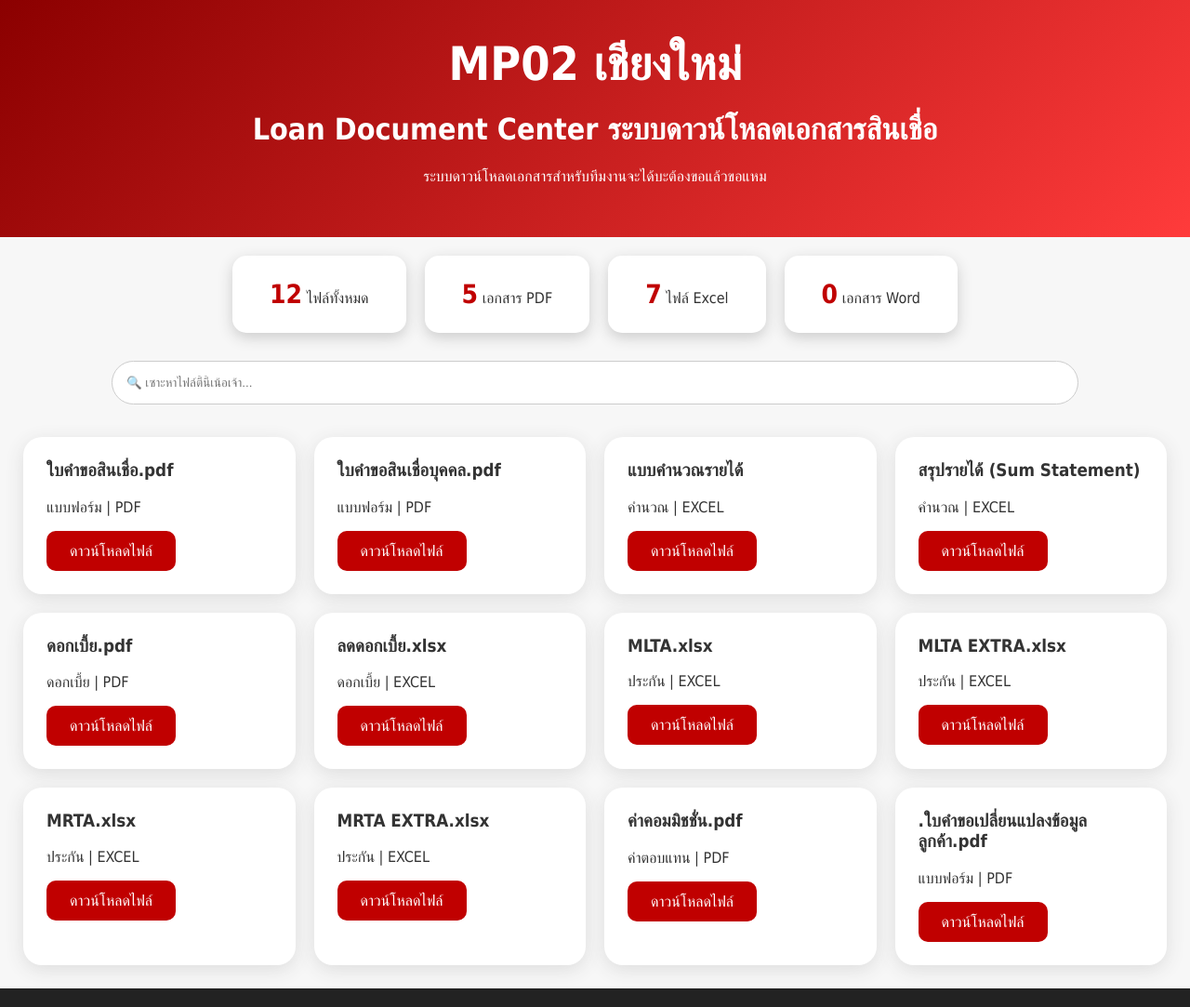
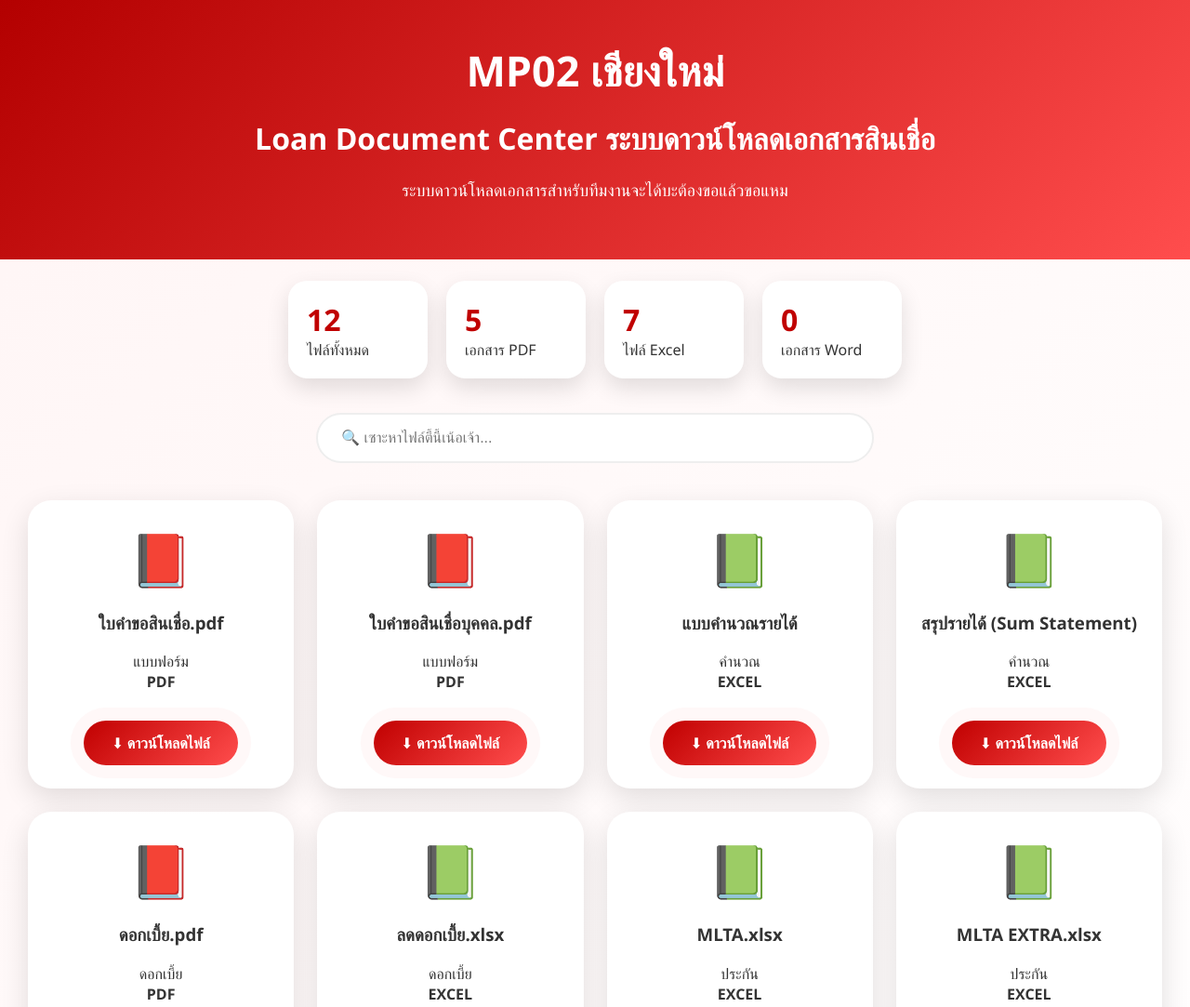
Before and after one commit to Special-B-2026/team-file-center, a plain HTML site: page index.html in a window 1280 px wide. Shown: the top 1083 px of the page at 93% size. Drawn offline with Linux system fonts and the light colour scheme.

Commit message:
Add files via upload

```diff
--- a/app.js
+++ b/app.js
@@ -1,75 +1,168 @@
 let current = FILE_LIBRARY;
+
 
 const list = document.getElementById("fileList");
 
 
-// จำนวนไฟล์ทั้งหมด
-document.getElementById("count").innerText = FILE_LIBRARY.length;
+
+// ======================
+// Dashboard Counter
+// ======================
 
 
-// จำนวน PDF
-const pdf = document.getElementById("pdfCount");
-if(pdf){
-    pdf.innerText = FILE_LIBRARY.filter(
-        f => f.type === "PDF"
-    ).length;
-}
+const count = document.getElementById("count");
 
+if(count){
 
-// จำนวน EXCEL
-const excel = document.getElementById("excelCount");
-if(excel){
-    excel.innerText = FILE_LIBRARY.filter(
-        f => f.type === "EXCEL"
-    ).length;
-}
+    count.innerText = FILE_LIBRARY.length;
 
-
-// จำนวน WORD
-const word = document.getElementById("wordCount");
-if(word){
-    word.innerText = FILE_LIBRARY.filter(
-        f => f.type === "WORD"
-    ).length;
 }
 
 
 
+const pdfCount = document.getElementById("pdfCount");
+
+if(pdfCount){
+
+    pdfCount.innerText =
+    FILE_LIBRARY.filter(
+        f=>f.type==="PDF"
+    ).length;
+
+}
+
+
+
+const excelCount = document.getElementById("excelCount");
+
+if(excelCount){
+
+    excelCount.innerText =
+    FILE_LIBRARY.filter(
+        f=>f.type==="EXCEL"
+    ).length;
+
+}
+
+
+
+const wordCount = document.getElementById("wordCount");
+
+if(wordCount){
+
+    wordCount.innerText =
+    FILE_LIBRARY.filter(
+        f=>f.type==="WORD"
+    ).length;
+
+}
+
+
+
+
+
+// ======================
+// File Icon
+// ======================
+
+
+function getIcon(type){
+
+
+    if(type==="PDF"){
+
+        return "📕";
+
+    }
+
+
+    if(type==="EXCEL"){
+
+        return "📗";
+
+    }
+
+
+    if(type==="WORD"){
+
+        return "📘";
+
+    }
+
+
+    return "📄";
+
+}
+
+
+
+
+
+// ======================
+// Show File Card
+// ======================
+
+
 function show(data){
 
-    list.innerHTML = "";
+
+    list.innerHTML="";
 
 
-    data.forEach(file => {
+
+    data.forEach((file,index)=>{
 
 
         list.innerHTML += `
 
-        <div class="card">
+
+        <div class="card"
+        style="animation-delay:${index*0.08}s">
 
 
-            <h3>${file.name}</h3>
+            <div class="file-icon">
+
+                ${getIcon(file.type)}
+
+            </div>
+
+
+
+            <h3>
+
+            ${file.name}
+
+            </h3>
+
 
 
             <p>
+
             ${file.group || "เอกสาร"}
-            |
-            ${file.type}
+
+            <br>
+
+            <b>${file.type}</b>
+
             </p>
 
 
 
             <a
+
             class="download-btn"
+
             href="${file.url}"
+
             target="_blank">
 
-            ดาวน์โหลดไฟล์
+            ⬇ ดาวน์โหลดไฟล์
 
             </a>
 
 
         </div>
+
 
         `;
 
@@ -81,30 +174,59 @@ function show(data){
 
 
 
-// แสดงข้อมูลเริ่มต้น
+
+// เริ่มต้นแสดงไฟล์
+
 show(current);
 
 
 
-// ระบบค้นหา
-const search = document.getElementById("search");
+
+
+
+// ======================
+// Search System
+// ======================
+
+
+
+const search =
+document.getElementById("search");
+
+
 
 if(search){
 
-search.addEventListener("input",()=>{
+
+search.addEventListener(
+
+"input",
+
+function(){
 
 
-    const text = search.value.toLowerCase();
+
+    const keyword =
+    this.value.toLowerCase();
 
 
-    const result = FILE_LIBRARY.filter(file =>
 
-        file.name.toLowerCase().includes(text)
+
+    const result =
+    FILE_LIBRARY.filter(file=>
+
+
+        file.name
+        .toLowerCase()
+        .includes(keyword)
+
 
     );
 
 
+
     show(result);
+
 
 
 });
--- a/style.css
+++ b/style.css
@@ -1,40 +1,139 @@
+/* =========================
+   MP02 Chiangmai
+   Premium Document Center
+========================= */
+
+
+*{
+    box-sizing:border-box;
+}
+
+
 body{
 
-font-family:Tahoma,Arial;
     margin:0;
-background:#f7f7f7;
+
+    font-family:
+    "Segoe UI",
+    Tahoma,
+    Arial,
+    sans-serif;
+
+    background:
+    linear-gradient(
+        135deg,
+        #fff5f5,
+        #ffffff
+    );
+
     color:#333;
 
 }
 
 
+/* ===== HEADER ===== */
 
 header{
 
-background:linear-gradient(135deg,#8b0000,#ff3b3b);
+    background:
+    linear-gradient(
+        135deg,
+        #b30000,
+        #ff4d4d
+    );
+
     color:white;
+
     text-align:center;
-padding:40px;
+
+    padding:45px 20px;
+
+    position:relative;
+
+    overflow:hidden;
 
 }
 
 
-.logo{
+/* แสงวิ่งบนหัวเว็บ */
 
-font-size:50px;
-font-weight:bold;
+header::after{
+
+    content:"";
+
+    position:absolute;
+
+    top:0;
+
+    left:-100%;
+
+    width:50%;
+
+    height:100%;
+
+    background:
+    linear-gradient(
+        120deg,
+        transparent,
+        rgba(255,255,255,.5),
+        transparent
+    );
+
+    animation:
+    shine 4s infinite;
+
+}
+
+
+@keyframes shine{
+
+    0%{
+        left:-100%;
+    }
+
+    50%,100%{
+        left:150%;
+    }
 
 }
 
 
 
+.logo{
+
+    font-size:45px;
+
+    font-weight:900;
+
+    animation:
+    fadeDown 1s;
+
+}
+
+
+
+header p{
+
+    font-size:18px;
+
+}
+
+
+
+/* ===== DASHBOARD ===== */
+
+
 .dashboard{
 
     display:flex;
+
+    justify-content:center;
+
     gap:20px;
-justify-content:center;
-padding:20px;
+
     flex-wrap:wrap;
+
+    padding:25px;
 
 }
 
@@ -43,10 +142,20 @@ flex-wrap:wrap;
 .dashboard div{
 
     background:white;
-padding:25px 40px;
-border-radius:15px;
-box-shadow:0 5px 15px #ccc;
-text-align:center;
+
+    min-width:150px;
+
+    padding:20px;
+
+    border-radius:20px;
+
+
+    box-shadow:
+    0 10px 25px rgba(0,0,0,.12);
+
+
+    animation:
+    floatCard 3s infinite;
 
 }
 
@@ -54,17 +163,24 @@ text-align:center;
 
 .dashboard b{
 
-font-size:28px;
+    display:block;
+
+    font-size:32px;
+
     color:#c00000;
 
 }
 
 
 
+/* ===== SEARCH ===== */
+
+
 .tools{
 
     text-align:center;
-padding:10px;
+
+    padding:10px 20px;
 
 }
 
@@ -72,25 +188,52 @@ padding:10px;
 
 input{
 
-width:80%;
-padding:15px;
-border-radius:30px;
-border:1px solid #ccc;
+    width:90%;
+
+    max-width:600px;
+
+
+    padding:16px 25px;
+
+
+    border-radius:40px;
+
+
+    border:2px solid #eee;
+
+
+    font-size:16px;
+
+
+    outline:none;
 
 }
 
 
 
+input:focus{
+
+    border-color:#ff4d4d;
+
+}
+
+
+
+/* ===== FILE CARD ===== */
+
 
 main{
 
     display:grid;
+
     grid-template-columns:
     repeat(auto-fit,minmax(260px,1fr));
 
-gap:20px;
 
-padding:25px;
+    gap:25px;
+
+
+    padding:30px;
 
 }
 
@@ -98,14 +241,30 @@ padding:25px;
 
 .card{
 
+
     background:white;
-border-radius:20px;
+
+
+    border-radius:25px;
+
+
     padding:25px;
 
+
+    text-align:center;
+
+
     box-shadow:
-0 5px 20px #ddd;
+
+    0 10px 30px rgba(0,0,0,.12);
+
+
+    animation:
+    cardShow .7s;
+
 
     transition:.3s;
+
 
 }
 
@@ -113,54 +272,250 @@ transition:.3s;
 
 .card:hover{
 
-transform:translateY(-8px);
+    transform:
+    translateY(-10px);
+
+
+    box-shadow:
+
+    0 20px 40px rgba(0,0,0,.2);
 
 }
 
 
 
-.card h3{
+/* icon ไฟล์ */
 
-margin-top:0;
+.file-icon{
+
+    font-size:55px;
+
+    animation:
+
+    floating 2.5s infinite;
 
 }
 
 
 
+/* ===== BUTTON ===== */
+
+
 .download-btn{
+
 
     display:inline-block;
 
-background:#c00000;
+
+    margin-top:15px;
+
+
+    background:
+
+    linear-gradient(
+    135deg,
+    #c00000,
+    #ff4d4d
+    );
+
 
     color:white;
 
-padding:12px 25px;
 
-border-radius:10px;
+    padding:
+
+    13px 30px;
+
+
+    border-radius:30px;
+
 
     text-decoration:none;
+
+
+    font-weight:bold;
+
+
+    animation:
+
+    pulse 2s infinite;
+
 
 }
 
 
 
+
 .download-btn:hover{
 
-background:#8b0000;
+    transform:scale(1.08);
 
 }
 
 
 
-footer{
+/* ===== ANIMATION ===== */
 
-text-align:center;
 
-padding:20px;
+@keyframes cardShow{
 
-background:#222;
 
-color:white;
+from{
+
+    opacity:0;
+
+    transform:
+    translateY(40px);
 
 }
+
+
+to{
+
+    opacity:1;
+
+    transform:
+    translateY(0);
+
+}
+
+}
+
+
+
+@keyframes floating{
+
+
+0%,100%{
+
+    transform:
+    translateY(0);
+
+}
+
+
+50%{
+
+    transform:
+    translateY(-8px);
+
+}
+
+
+}
+
+
+
+@keyframes pulse{
+
+
+0%{
+
+    box-shadow:
+    0 0 0 0 rgba(255,0,0,.5);
+
+}
+
+
+70%{
+
+    box-shadow:
+    0 0 0 15px transparent;
+
+}
+
+
+100%{
+
+    box-shadow:
+    0 0 0 0 transparent;
+
+}
+
+}
+
+
+
+@keyframes floatCard{
+
+
+0%,100%{
+
+    transform:
+    translateY(0);
+
+}
+
+
+50%{
+
+    transform:
+    translateY(-5px);
+
+}
+
+}
+
+
+
+@keyframes fadeDown{
+
+
+from{
+
+opacity:0;
+
+transform:
+translateY(-30px);
+
+}
+
+
+to{
+
+opacity:1;
+
+transform:
+translateY(0);
+
+}
+
+}
+
+
+
+/* ===== MOBILE ===== */
+
+
+@media(max-width:600px){
+
+
+.logo{
+
+    font-size:32px;
+
+}
+
+
+main{
+
+    padding:15px;
+
+}
+
+
+.card{
+
+    border-radius:20px;
+
+}
+
+
+.dashboard div{
+
+    width:90%;
+
+}
+
+
+}
```
Lines whose indentation alone changed are shown as unchanged.
